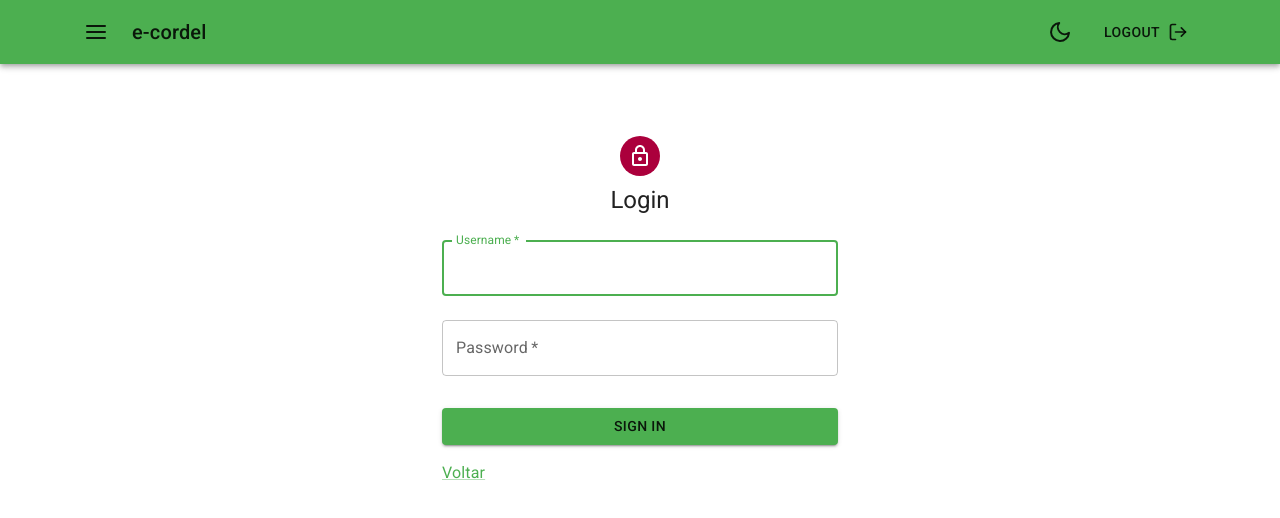
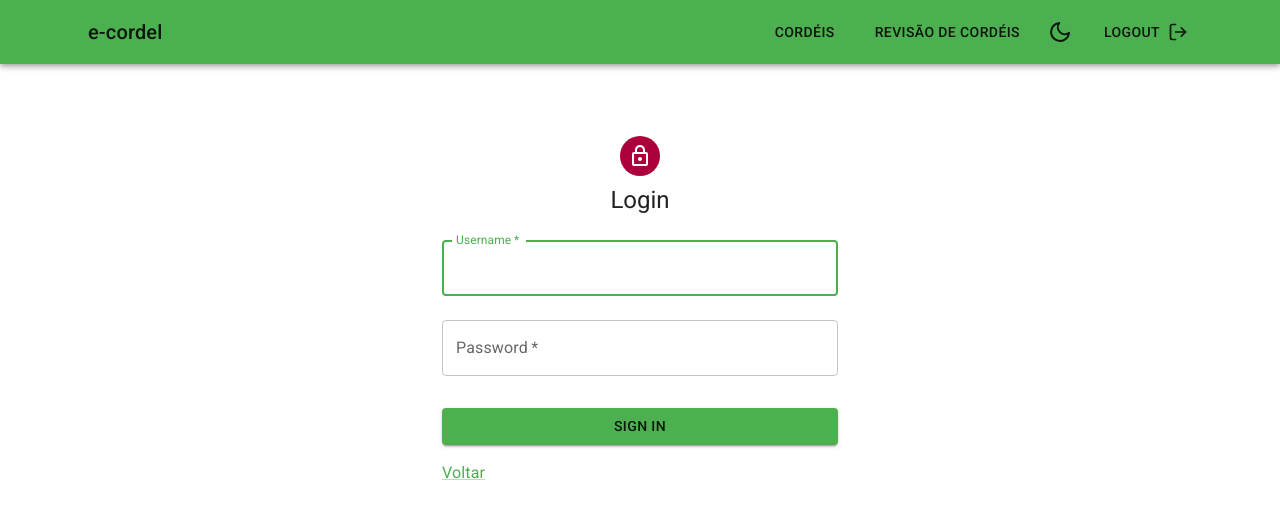
Before and after one commit to e-cordel/ecordel-frontend, a React (Create React App) app: page /login in a window 1280 px wide. Shown: the top 518 px of the page. Built offline with nearby package versions, Linux system fonts and the light colour scheme; sample sign-in values are in the browser's storage.

Commit message:
feature: review button to navbar

```diff
--- /dev/null
+++ b/src/components/Navbar/Nav/index.tsx
@@ -0,0 +1,40 @@
+
+import { Button, Link } from '@material-ui/core'
+import { useHistory } from 'react-router'
+import { useAuth } from '../../../hooks/useAuth'
+
+export default function Nav() {
+
+  const { user } = useAuth();
+
+  const router = useHistory();
+
+  const linkStyles = { my: 1, mx: 1.5, textDecoration: 'none', color: "text.primary" };
+
+  return (
+    <nav>
+      <Link
+        component={Button}
+        variant="button"
+        color="text.primary"
+        sx={linkStyles}
+        onClick={() => router.push('/cordels')}
+      >
+        Cordéis
+      </Link>
+      {
+        user && (<Link
+          component={Button}
+          variant="button"
+          color="text.primary"
+          sx={linkStyles}
+          onClick={() => router.push('/cordels/review')}
+        >
+          Revisão de Cordéis
+        </Link>)
+      }
+
+
+    </nav >
+  )
+}
--- a/src/components/Navbar/index.tsx
+++ b/src/components/Navbar/index.tsx
@@ -4,34 +4,25 @@ import {
   IconButton,
   Toolbar,
   Typography,
-  useTheme,
 } from "@material-ui/core";
-import { FiSun, FiMenu, FiMoon } from "react-icons/fi";
+import { FiSun, FiMoon } from "react-icons/fi";
 import { useColorMode } from "../../hooks/useColorMode";
 import { AuthButton } from "../AuthButton";
+import Nav from "./Nav";
 
 export default function Navbar() {
-  const theme = useTheme();
+
   const { mode, toggleColorMode } = useColorMode();
 
   return (
     <div style={{ flexGrow: 1 }}>
       <AppBar position="sticky">
         <Container>
-          <Toolbar>
-            <IconButton
-              edge="start"
-              color="inherit"
-              aria-label="menu"
-              sx={{
-                marginRight: theme.spacing(2),
-              }}
-            >
-              <FiMenu />
-            </IconButton>
-            <Typography variant="h6" sx={{ flexGrow: 1 }}>
+          <Toolbar sx={{ flexWrap: 'wrap' }}>
+            <Typography variant="h6" color="inherit" noWrap sx={{ flexGrow: 1 }}>
               e-cordel
             </Typography>
+            <Nav />
             <IconButton color="inherit" onClick={toggleColorMode}>
               {mode === "dark" ? <FiSun /> : <FiMoon />}
             </IconButton>
--- a/src/pages/cordels/review/CordelTextReview.tsx
+++ b/src/pages/cordels/review/CordelTextReview.tsx
@@ -14,9 +14,10 @@ import {
 } from "@material-ui/core";
 import { LockOutlined } from "@material-ui/icons";
 import { useForm } from "react-hook-form";
-import { useHistory, useParams } from "react-router";
+import { useHistory, useLocation, useParams } from "react-router";
 import { Link as RouterLink } from "react-router-dom";
 import { CordelDetailsInterface } from "../../../components/CordelViewer";
+import { StructuralNavigation } from "../../../components/StructuralNavigation";
 import { useFetch } from "../../../hooks/useFetch";
 import { useToast } from "../../../hooks/useToast";
 import api from "../../../services/api";
@@ -42,6 +43,7 @@ interface CordelUpdateValues {
 export default function CordelReview() {
 
   const router = useHistory();
+  const location = useLocation();
   const { id } = useParams<{ id: string }>()
   const theme = useTheme()
   const { addToast } = useToast()
@@ -75,7 +77,10 @@ export default function CordelReview() {
   if (!cordel) return <CordelREviewSkeleton />
 
   return (
+    <Container>
+      <StructuralNavigation path={location.pathname} title={cordel.title} />
       <Container component="main" maxWidth="md">
+
         <div
           style={{
             marginTop: theme.spacing(8),
@@ -162,6 +167,7 @@ export default function CordelReview() {
           </form>
         </div>
       </Container>
+    </Container >
   )
 
 }
```
Lines whose indentation alone changed are shown as unchanged.
